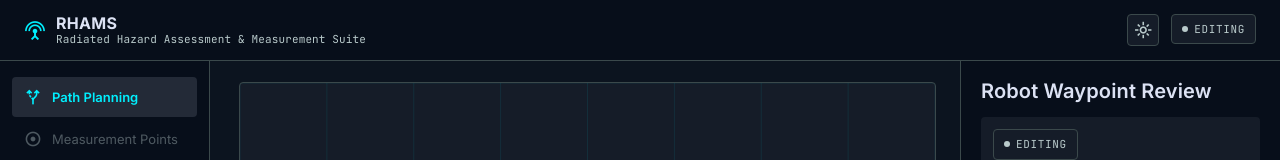
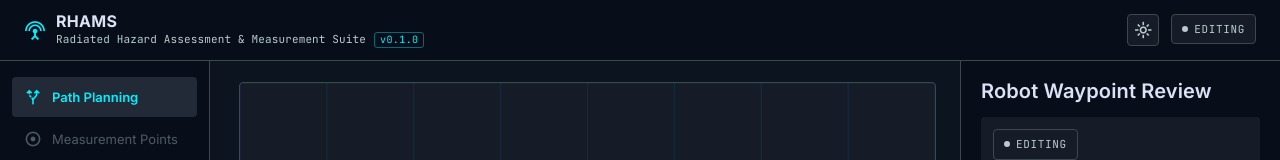
Before and after one commit to keigo-aw/rhams-webapp, a React (Vite) app: page / in a window 1280 px wide. Shown: the top 160 px of the page. Built offline with nearby package versions, Linux system fonts and the light colour scheme.

Commit message:
Show app version beside the header tagline
Adds a small accent-outlined version chip next to the tagline. The
tagline is the only part of the subline allowed to shrink, so the
version stays readable as the header narrows rather than being the
first thing pushed out.

```diff
--- a/src/App.css
+++ b/src/App.css
@@ -6,7 +6,10 @@
 .brand-mark { display: flex; flex-shrink: 0; color: var(--accent); }
 .brand-text { display: flex; flex-direction: column; line-height: 1.2; min-width: 0; }
 .brand-name { font-family: var(--heading); font-weight: 700; font-size: 16px; letter-spacing: 0.02em; color: var(--text-h); }
-.brand-tagline { font-family: var(--mono); font-size: 11px; color: var(--text); white-space: nowrap; overflow: hidden; text-overflow: ellipsis; }
+/* The tagline is the only part allowed to shrink, so the version stays readable as the header narrows. */
+.brand-subline { display: flex; align-items: center; gap: 8px; min-width: 0; }
+.brand-tagline { font-family: var(--mono); font-size: 11px; color: var(--text); white-space: nowrap; overflow: hidden; text-overflow: ellipsis; min-width: 0; }
+.brand-version { flex: none; font-family: var(--mono); font-size: 10px; letter-spacing: 0.04em; color: var(--accent); border: 1px solid var(--accent-border); border-radius: 3px; padding: 1px 5px; }
 
 .top-bar-actions { display: flex; align-items: center; gap: 12px; flex-shrink: 0; }
 .theme-toggle { display: flex; align-items: center; justify-content: center; width: 32px; height: 32px; padding: 0; border-radius: 4px; border: 1px solid var(--border); background: var(--surface-low); color: var(--text); cursor: pointer; }
--- a/src/layout/TopBar.tsx
+++ b/src/layout/TopBar.tsx
@@ -2,6 +2,8 @@ import type { PlanStatus } from '../types/domain';
 import type { Theme } from '../state/useTheme';
 import { planStatusLabel } from '../utils/planStatus';
 import { BrandIcon, DarkModeIcon, LightModeIcon } from './icons';
+
+const APP_VERSION = 'v0.1.0';
 
 interface TopBarProps {
   planStatus: PlanStatus;
@@ -18,7 +20,10 @@ export function TopBar({ planStatus, theme, onToggleTheme }: TopBarProps) {
         </span>
         <div className="brand-text">
           <span className="brand-name">RHAMS</span>
-          <span className="brand-tagline">Radiated Hazard Assessment &amp; Measurement Suite</span>
+          <span className="brand-subline">
+            <span className="brand-tagline">Radiated Hazard Assessment &amp; Measurement Suite</span>
+            <span className="brand-version">{APP_VERSION}</span>
+          </span>
         </div>
       </div>
       <div className="top-bar-actions">
```
